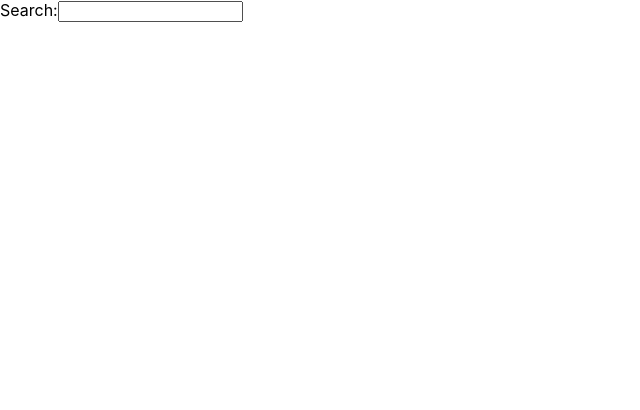
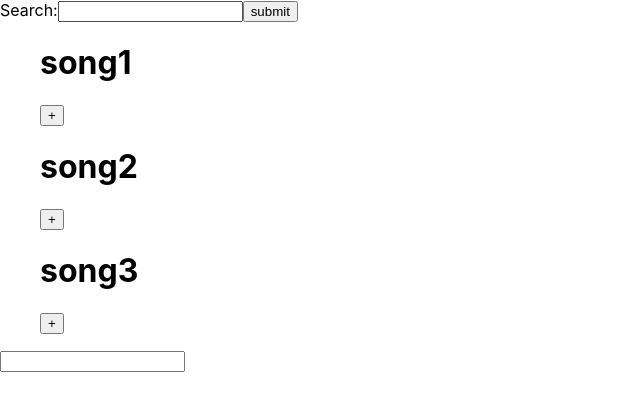
Before and after one commit to jhicken16/react-jamming, a React (Create React App) app: page / in a window 1280 px wide. Shown: the top 410 px of the page, without its empty margins (0-640 px from the left). Built offline with nearby package versions, Linux system fonts and the light colour scheme.

Commit message:
Searchbar updates, TrackList populates with sudo data, Track is called to populate track list and button will populate playist

```diff
--- /dev/null
+++ b/src/App.js
@@ -0,0 +1,26 @@
+import React, {useState} from 'react'
+
+import SearchContainer from './search/containers/SearchContainer.js'
+import TrackListContainer from "./trackList/containers/TrackListComponent"
+import PlayList from './playlist/components/PlayList'
+
+function App(){
+
+    const [listOfSongs, setListOfSongs] = useState([])
+
+    function addToPlayListHandler(e, song){
+        setListOfSongs((prev) => [...prev, e.target.value])
+        console.log(listOfSongs)
+    }
+
+
+    return (
+        <>
+            <SearchContainer />
+            <TrackListContainer addToPlayListHandler={addToPlayListHandler}/>
+            <PlayList listOfSongs={listOfSongs}/>
+        </>
+    )
+}
+
+export default App
--- a/src/index.js
+++ b/src/index.js
@@ -2,12 +2,13 @@ import React from 'react';
 import ReactDOM from 'react-dom/client';
 import './index.css';
 import reportWebVitals from './reportWebVitals';
-import SearchContainer from './search/containers/SearchContainer.js'
+
+import App from './App'
 
 const root = ReactDOM.createRoot(document.getElementById('root'));
 root.render(
   <React.StrictMode>
-    <SearchContainer/>
+    <App />
   </React.StrictMode>
 );
 
--- /dev/null
+++ b/src/playlist/components/PlayList.js
@@ -0,0 +1,22 @@
+
+import Track from '../../track/TrackComponents'
+
+function PlayList({listOfSongs}){
+
+
+    return (
+        <div>
+            <input type="text" />
+            <ul id="playListSongs">
+            {
+                listOfSongs.map(element => {
+                    return <Track key={element} value={element}/>
+                })
+
+            }
+            </ul>
+        </div>
+
+    )
+}
+export default PlayList
--- a/src/search/components/SearchBar.js
+++ b/src/search/components/SearchBar.js
@@ -1,8 +1,10 @@
-function SearchBar(){
+function SearchBar(props){
+    console.log(props)
     return (
         <div>
           <label htmlFor="searchBar">Search:</label>
-            <input id="searchBar" type="text" />
+            <input id="searchBar" type="text" value={props.SearchValue} onChange={props.handleSearch}/>
+            <button type="submit" id="submit">submit</button>
         </div>
       )
 }
--- a/src/search/containers/SearchContainer.js
+++ b/src/search/containers/SearchContainer.js
@@ -1,10 +1,21 @@
-import React from 'react';
+import React, {useState} from 'react';
 import SearchBar from '../components/SearchBar'
 
-function SearchContainer()
-{
+function SearchContainer(){
+
+    const [searchValue, setSearchValue] = useState('')
+
+    const handleSearch = (e) => {
+        e.preventDefault()
+        setSearchValue(e.target.value)
+    }
+
     return (
-        <SearchBar />
+        <div>
+            <SearchBar handleSearch={handleSearch} searchValue={searchValue}/>
+            <h1>{searchValue}</h1>
+        </div>
+
     )
 }
 export default SearchContainer
--- /dev/null
+++ b/src/track/TrackComponents.js
@@ -0,0 +1,15 @@
+import React, {useRef} from 'react'
+
+
+function Track(props){
+
+    //to get props past to PlayList well will have to call this function in the parent an pass it vire props
+
+    return (
+       <div>
+        <h1>{props.value}</h1>
+        <button value={props.value} onClick={props.addToPlayListHandler}>+</button>
+       </div>
+    )
+}
+export default Track
--- /dev/null
+++ b/src/trackList/containers/TrackListComponent.js
@@ -0,0 +1,18 @@
+import React from 'react';
+import Track from '../../track/TrackComponents'
+
+function TrackListComponent({addToPlayListHandler}){
+    const arr= ['song1', 'song2', 'song3'];
+
+    return (
+        <ul>
+            {
+                arr.map((x) => {
+                    //pass key to component
+                    return <Track key={x} value={x} addToPlayListHandler={addToPlayListHandler}/>
+                })
+            }
+        </ul>
+    )
+}
+export default TrackListComponent
```
Also changed, not shown: src/SearchResults/components/Reasults.js (added, +7 -0 lines).
